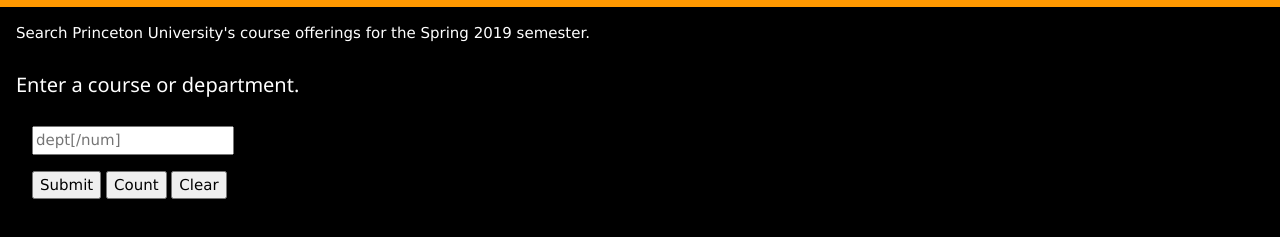
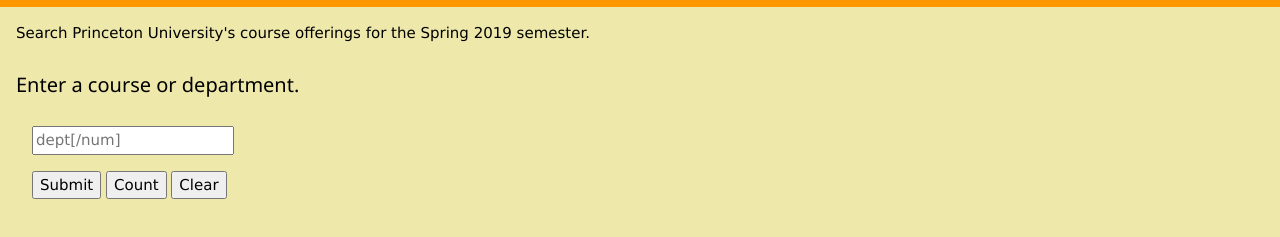
Before and after one commit to ezinberg/ezinberg.github.io, a plain HTML site: page index.html in a window 1280 px wide. Shown: the part 67-304 px from the top of the page. Drawn offline with nearby package versions, Linux system fonts and the light colour scheme.

Commit message:
update index.html

```diff
--- a/index.html
+++ b/index.html
@@ -5,9 +5,8 @@
     <link rel="stylesheet" href="https://www.w3schools.com/w3css/4/w3.css">
   </head>
   <style>
-    body {background-color: black;
-        font color="white"
-        font-family: palatino}
+    body {background-color: palegoldenrod;
+        font-family="courier"}
   </style>
   <body>
 
@@ -16,12 +15,12 @@
     </div>
 
     <div class="w3-container">
-      <p><font color="white">Search Princeton University's course offerings for the Spring 2019 semester.</font></p>
+      <p><color="white">Search Princeton University's course offerings for the Spring 2019 semester.</p>
     </div>
 
 
     <div class="w3-container">
-    <h4><font color="white">Enter a course or department.</font></h4>
+    <h4><color="white">Enter a course or department.</h4>
     <form action = "/">
       <div class="w3-container w3-padding-16">
         <input type="text" name="query" placeholder="dept[/num]"><br>
```
Also changed, not shown: 1 other file.
